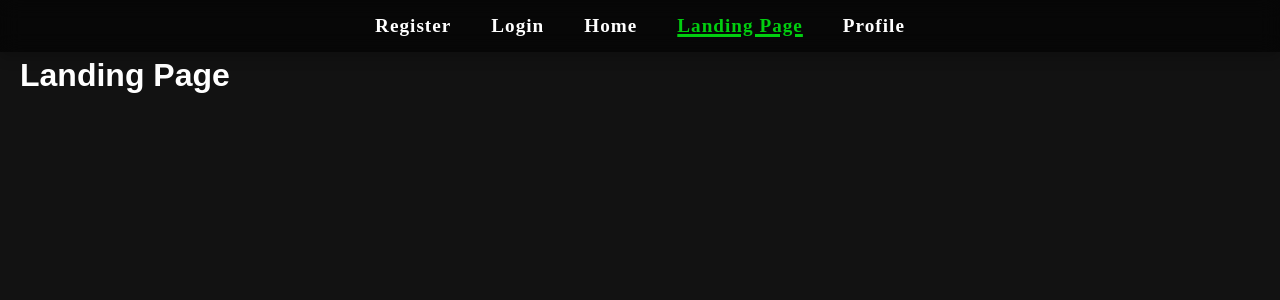
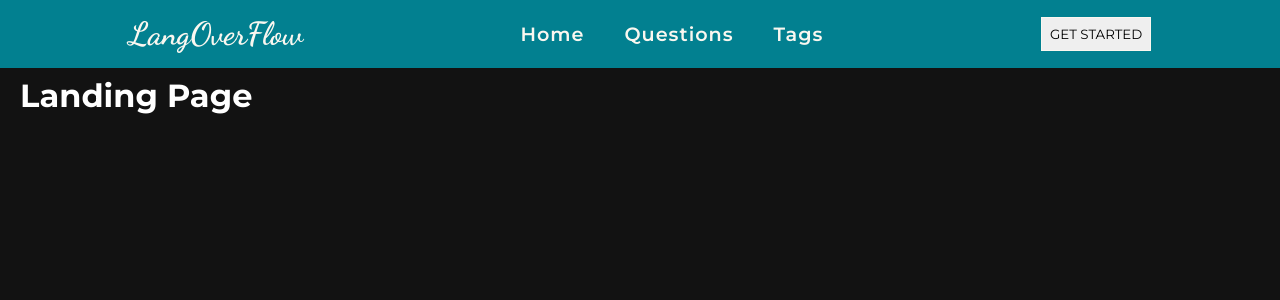
Before and after one commit to MrEpiko/LangOverflow, a React (Vite) app in the folder client/: page / in a window 1280 px wide. Shown: the top 300 px of the page. Built offline with nearby package versions, Linux system fonts and the light colour scheme; no server answers.

Commit message:
styles for nav

```diff
--- /dev/null
+++ b/client/src/components/CTA.jsx
@@ -0,0 +1,9 @@
+import styles from "./CTA.module.css";
+const CTA = ({ title, onClick, loading = false, ...props }) => {
+  return (
+    <button className={styles.CTA} onClick={onClick} disabled={loading} {...props}>
+      {loading ? <p>loading...</p> : title}
+    </button>
+  );
+};
+export default CTA;
--- /dev/null
+++ b/client/src/components/CTA.module.css
@@ -0,0 +1,4 @@
+.CTA {
+    padding: .5rem;
+    border: 1px solid var(--background);
+}
--- a/client/src/components/NavBar.jsx
+++ b/client/src/components/NavBar.jsx
@@ -1,6 +1,7 @@
 import { useState, useEffect } from "react";
 import { NavLink } from "react-router-dom";
 import style from "./NavBar.module.css";
+import CTA from "./CTA";
 const NavBar = () => {
   const [scrolled, setScrolled] = useState(false);
   useEffect(() => {
@@ -15,23 +16,25 @@ const NavBar = () => {
   }, []);
   return (
     <nav className={`${style.navbar} ${scrolled ? style.scrolled : ""}`}>
+      <div className={style.left}>
+        <h1>LangOverFlow</h1>
+      </div>
+      <div className={style.middle}>
         <ul>
-        <li>
-          <NavLink to="/register" className={({ isActive }) => (isActive ? style.active : "")}>Register</NavLink>
-        </li>
-        <li>
-          <NavLink to="/login" className={({ isActive }) => (isActive ? style.active : "")}>Login</NavLink>
-        </li>
           <li>
             <NavLink to="/home" exact="true" className={({ isActive }) => (isActive ? style.active : "")}>Home</NavLink>
           </li>
           <li>
-          <NavLink to="/" exact="true" className={({ isActive }) => (isActive ? style.active : "")}>Landing Page</NavLink>
+            <NavLink to="/questions" className={({ isActive }) => (isActive ? style.active : "")}>Questions</NavLink>
           </li>
           <li>
-          <NavLink to="/profile" className={({ isActive }) => (isActive ? style.active : "")}>Profile</NavLink>
+            <NavLink to="/tags" className={({ isActive }) => (isActive ? style.active : "")}>Tags</NavLink>
           </li>
         </ul>
+      </div>
+      <div className={style.right}>
+        <CTA title="GET STARTED"/>
+      </div>
     </nav>
   );
 };
--- a/client/src/components/NavBar.module.css
+++ b/client/src/components/NavBar.module.css
@@ -1,14 +1,14 @@
 .navbar {
+    display: flex;
+    justify-content: space-around;
+    align-items: center;
     position: fixed;
     top: 0;
     left: 0;
     width: 100%;
     padding: 15px 30px;
-    background: rgba(0, 0, 0, 0.6);
-    backdrop-filter: blur(10px);
+    background: var(--primary);
     z-index: 999;
-    box-shadow: 0 6px 12px rgba(0, 0, 0, 0.2);
-    transition: background-color 0.3s ease, padding 0.3s ease;
 }
 .navbar ul {
     display: flex;
@@ -23,43 +23,25 @@
     position: relative;
 }
 .navbar a {
-    color: white;
+    color: var(--background);
     text-decoration: none;
     font-size: 1.2rem;
     font-weight: 600;
     letter-spacing: 1px;
-    transition: color 0.3s ease, transform 0.3s ease, letter-spacing 0.3s ease;
     position: relative;
 }
-.navbar a:hover {
-    color: #01ce0f;
-    transform: translateY(-3px);
-    letter-spacing: 2px;
-}
 .navbar a.active {
-    color: #01ce0f;
+    color: var(--background);
     font-weight: bold;
     text-decoration: underline;
-    text-decoration-color: #01ce0f;
+    text-decoration-color: var(--background);
     text-decoration-thickness: 3px;
 }
 .navbar.scrolled {
     padding: 10px 30px;
-    background: rgba(0, 0, 0, 0.8);
-    box-shadow: 0 4px 10px rgba(0, 0, 0, 0.4);
 }
-@media (max-width: 768px) {
-    .navbar {
-        padding: 10px 15px;
-    }
-    .navbar ul {
-        flex-direction: column;
-        align-items: flex-start;
-    }
-    .navbar li {
-        margin: 10px 0;
-    }
-    .navbar a {
-        font-size: 1.1rem;
-    }
+.navbar .left h1 {
+    font-family: "Dancing Script", cursive;
+    color: var(--background);
+    font-size: 2rem;
 }
--- a/client/src/index.css
+++ b/client/src/index.css
@@ -1,5 +1,15 @@
+@import url('https://fonts.googleapis.com/css2?family=Dancing+Script:wght@400..700&display=swap');
+@import url('https://fonts.googleapis.com/css2?family=Montserrat:ital,wght@0,100..900;1,100..900&display=swap');
 * {
   margin: 0;
   padding: 0;
   box-sizing: border-box;
+  font-family: "Montserrat", sans-serif;
 }
+:root {
+ --primary: #028090;
+ --background: #FAF7F0;
+ --text: #060B15;
+ --highlight: #FFC400;
+ --font-primary:
+}
--- a/client/src/layouts/PageLayout.module.css
+++ b/client/src/layouts/PageLayout.module.css
@@ -5,7 +5,7 @@
 }
 main {
     flex: 1;
-    padding: 50px 20px 20px 20px;
+    padding: 70px 20px 20px 20px;
     background-color: #121212;
     color: white;
     font-family: Arial, sans-serif;
```
Lines whose indentation alone changed are shown as unchanged.
